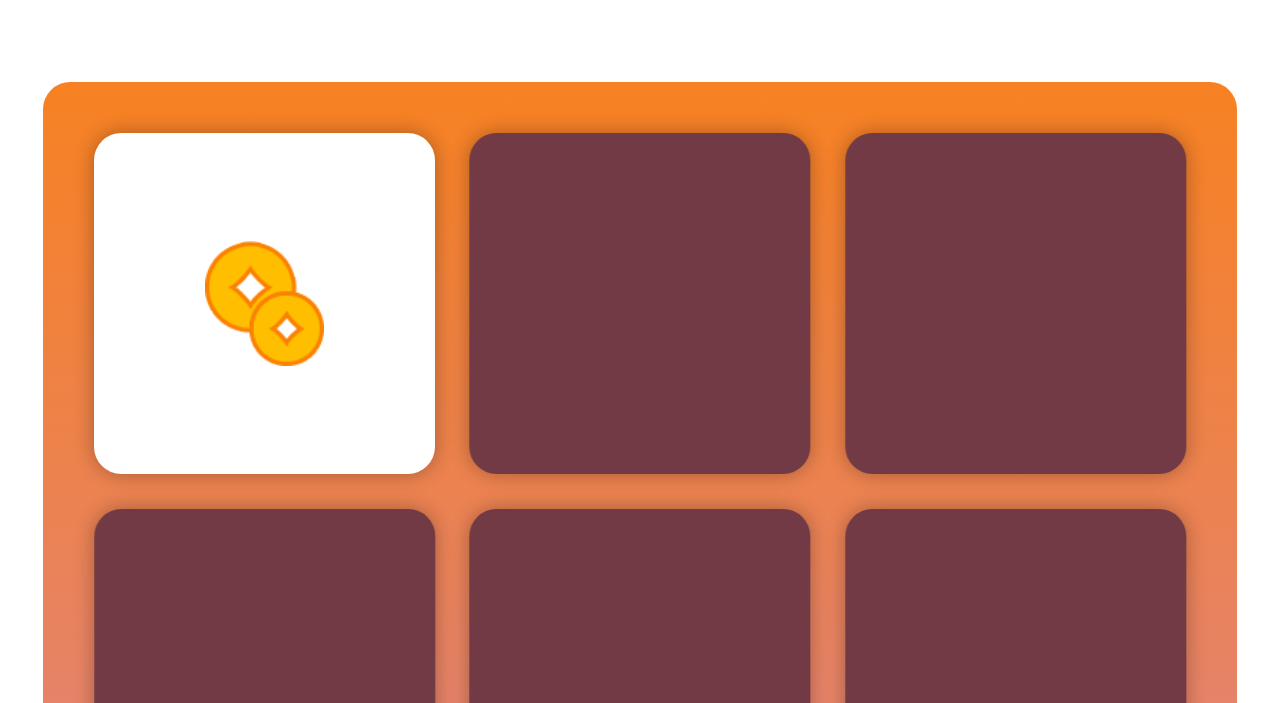
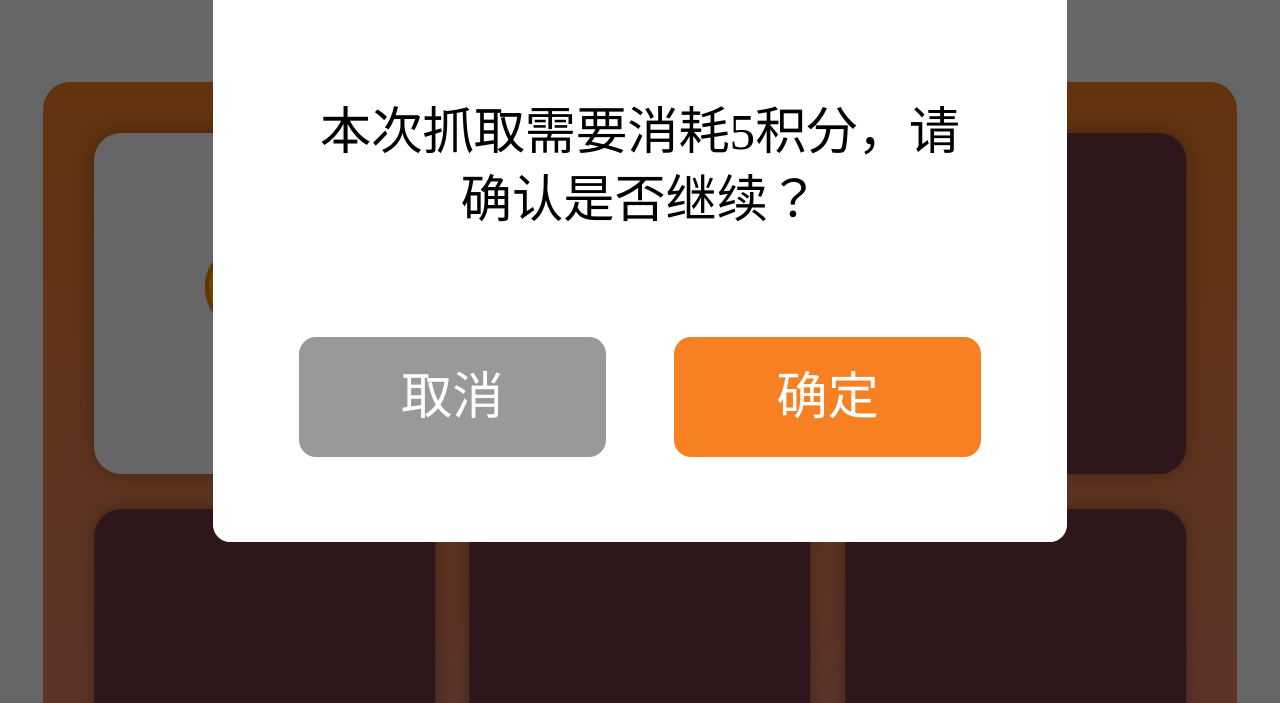
Before and after one commit to allinyou/singin, a plain HTML site: page index.html in a window 1280 px wide. Both pictures are taken after a click on the item 264 px from the left and 957 px from the top of the page. Shown: the part 654-1357 px from the top of the page. Drawn offline with Linux system fonts and the light colour scheme.

Commit message:
添加蒙层

```diff
--- a/css/index.scss
+++ b/css/index.scss
@@ -118,3 +118,53 @@ body{
     text-align: center;
     margin-top:0.5rem;
 }
+
+
+
+.modal-box{
+    position: fixed;
+    top:0;
+    left:0;
+    right:0;
+    bottom:0;
+    background-color: rgba(0,0,0,0.6);
+    z-index:1000;
+    display: none;
+    .modal{
+        position: absolute;
+        top:50%;
+        left:50%;
+        width: 5rem;
+        height: 3.4rem;
+        background-color: #fff;
+        margin-top:-2rem;
+        margin-left:-2.5rem;
+        border-radius:0.1rem;
+        .content{
+            width: 80%;
+            margin:0.8rem auto 0;
+            text-align: center;
+            line-height: 0.4rem;
+        }
+        .option-box{
+            position: absolute;
+            bottom:0.5rem;
+            left:0;
+            width: 100%;
+            @extend .vh-center;
+            .option-btn{
+                width: 1.8rem;
+                height: 0.7rem;
+                line-height: 0.7rem;
+                text-align:center;
+                border-radius: 0.1rem;
+                background-color: #999999;
+                color:#fff;
+            }
+            .option-confirm{
+                background-color: $main-color;
+                margin-left:0.4rem;
+            }
+        }
+    }
+}
--- a/index.html
+++ b/index.html
@@ -31,6 +31,15 @@
         <li class="card"></li>
    </ul>
    <div class="sign-days">已连续签到2天，继续加油！</div>
+   <div class="modal-box">
+       <div class="modal">
+           <p class="content">本次抓取需要消耗5积分，请确认是否继续？</p>
+           <div class="option-box">
+               <div class="option-btn option-cancel">取消</div>
+               <div class="option-btn option-confirm">确定</div>
+           </div>
+       </div>
+   </div>
 </body>
 </html>
 <script src="./js/jquery-1.11.2.min.js"></script>
@@ -45,10 +54,23 @@
                 alert('今日签到次数已用完，请明天再来');
                 return;
             }
+            $('.modal-box').show();
             $(this).addClass('open');
             var img = new Image();
             img.src = "./imgs/2.png";
             $(this).append(img);
+            alert('本次获得20积分');
+        })
+
+        // 点击取消
+        $('.modal-box .option-cancel').click(function(){
+            $('.modal-box').hide();
+        })
+
+        // 点击确定
+        $('.modal-box .option-confirm').click(function(){
+            $('.modal-box').hide();
+            alert('点击了确定');
         })
     })
 </script>
```
Also changed, not shown: css/index.css, css/index.min.css.
